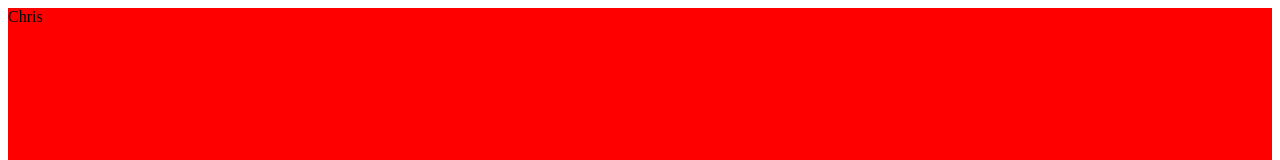
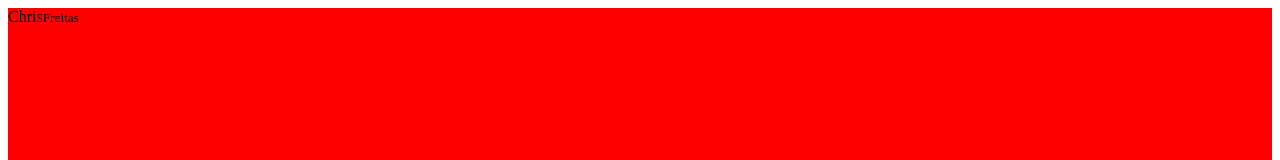
Before and after one commit to chrfreitas/note-list, a React (Create React App) app: page / in a window 1280 px wide. Shown: the top 160 px of the page. Built offline with nearby package versions, Linux system fonts and the light colour scheme.

Commit message:
Change main view

```diff
--- a/src/views/main/main.tsx
+++ b/src/views/main/main.tsx
@@ -2,7 +2,12 @@ import React from 'react';
 import { Container } from './main.styles';
 
 function Main() {
-  return <Container>Chris</Container>;
+  return (
+    <Container>
+      Chris
+      <small>Freitas</small>
+    </Container>
+  );
 }
 
 export default Main;
```
